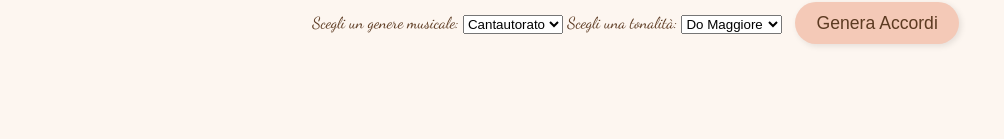
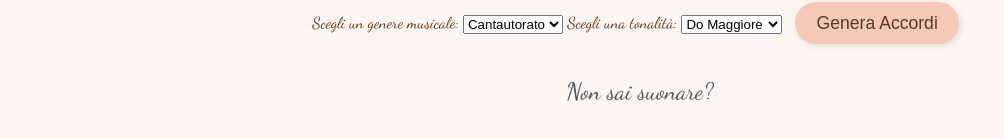
Before and after one commit to GIULIAVITTORIACAVALLO/ratatappbetaversion, a plain HTML site: page accordi.html in a window 1280 px wide. Shown: the part 305-444 px from the top of the page, without its empty margins (0-1004 px from the left). Drawn offline with nearby package versions, Linux system fonts and the light colour scheme.

Commit message:
Update accordi.html

```diff
--- a/accordi.html
+++ b/accordi.html
@@ -55,7 +55,7 @@
 
         <div id="risultatoAccordi"></div>
 
-
+    <p style="font-size: 1.5em; color: #555;">Non sai suonare?</p>
     </button>
 
     </main>
```
